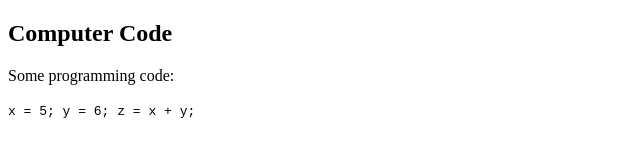
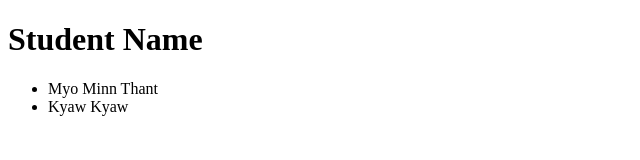
Before and after one commit to My0MinnThant/Project, a plain HTML site: page index.html in a window 1280 px wide. Shown: the whole page, without its empty margins (0-640 px from the left). Drawn offline with Linux system fonts and the light colour scheme.

Commit message:
fourth commit

```diff
--- a/index.html
+++ b/index.html
@@ -2,14 +2,11 @@
 <html>
 <body>
 
-<h2>Computer Code</h2>
-<p>Some programming code:</p>
+<h1>Student Name</h1>
+<ul>
+<li>Myo Minn Thant</li>
+<li> Kyaw Kyaw </li>
 
-<code>
-x = 5;
-y = 6;
-z = x + y;
-</code>
-
+</ul>
 </body>
 </html>
```
